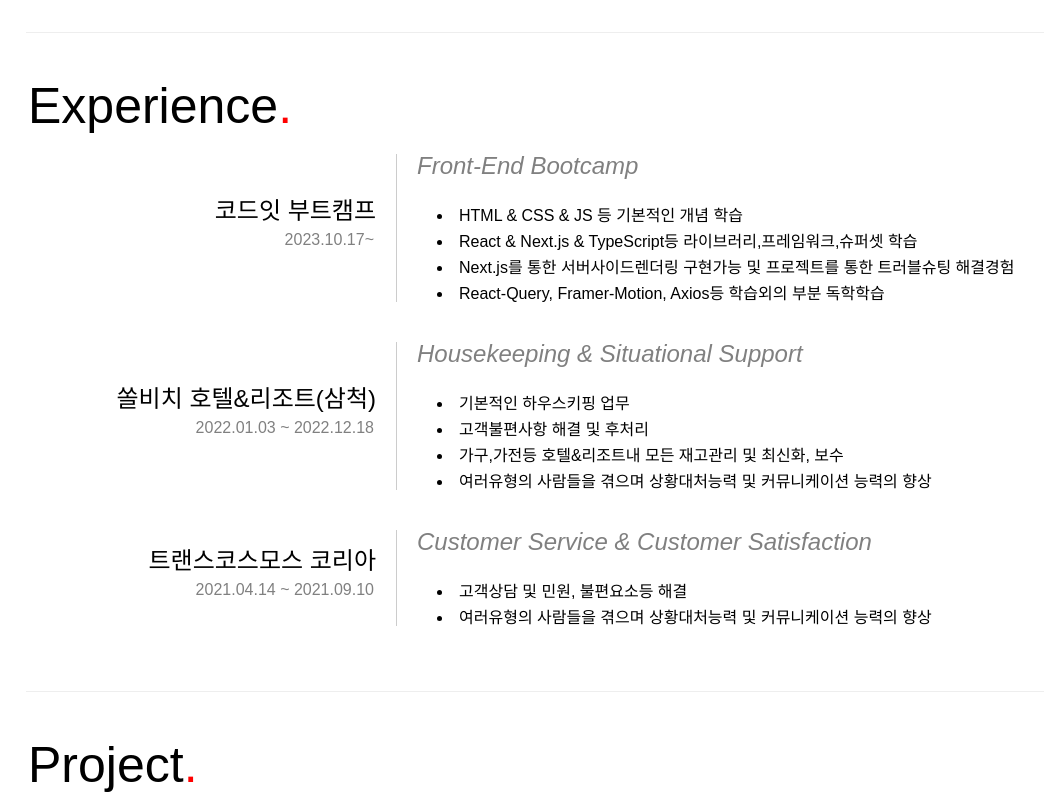
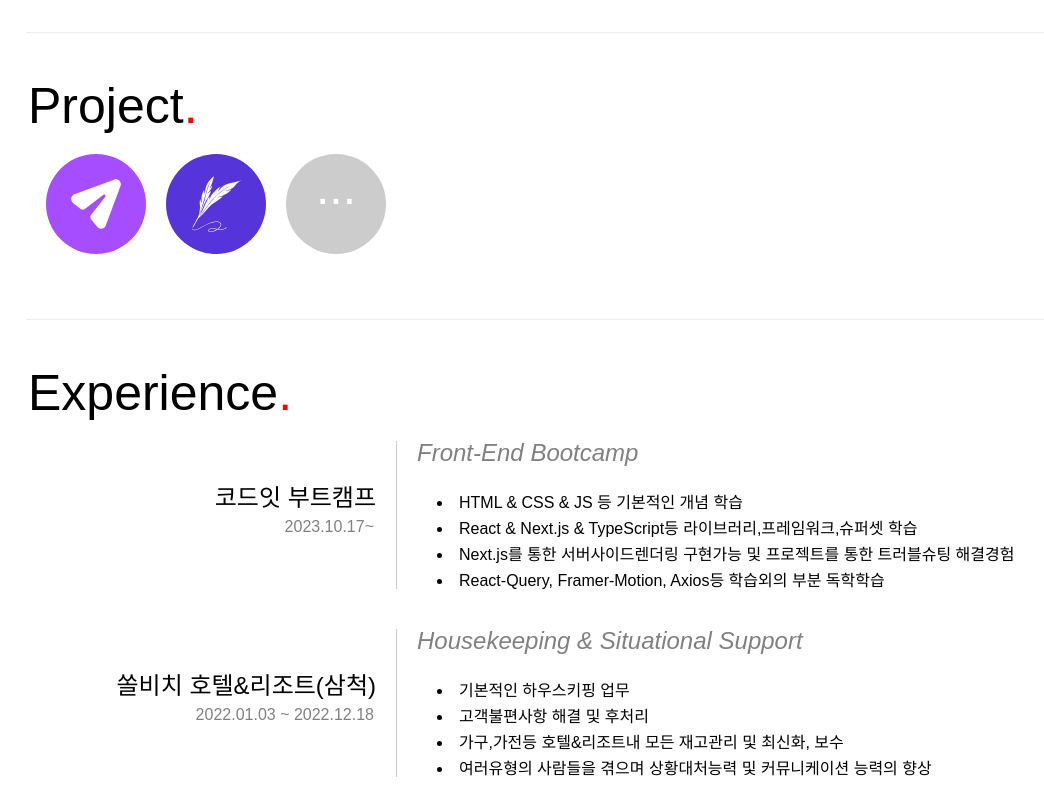
Before and after one commit to rladngus133/resume, a React (Create React App) app: page / in a window 1280 px wide. Shown: the part 1460-2260 px from the top of the page, without its empty margins (44-1088 px from the left). Built offline with nearby package versions, Linux system fonts and the light colour scheme.

Commit message:
chore: Reorder layouts

```diff
--- a/src/components/Main/Main.tsx
+++ b/src/components/Main/Main.tsx
@@ -20,12 +20,12 @@ export default function Main() {
       </Container>
       <Container>
         <Section>
-          <Experience />
+          <Project />
         </Section>
       </Container>
       <Container>
         <Section>
-          <Project />
+          <Experience />
         </Section>
       </Container>
     </>
```
